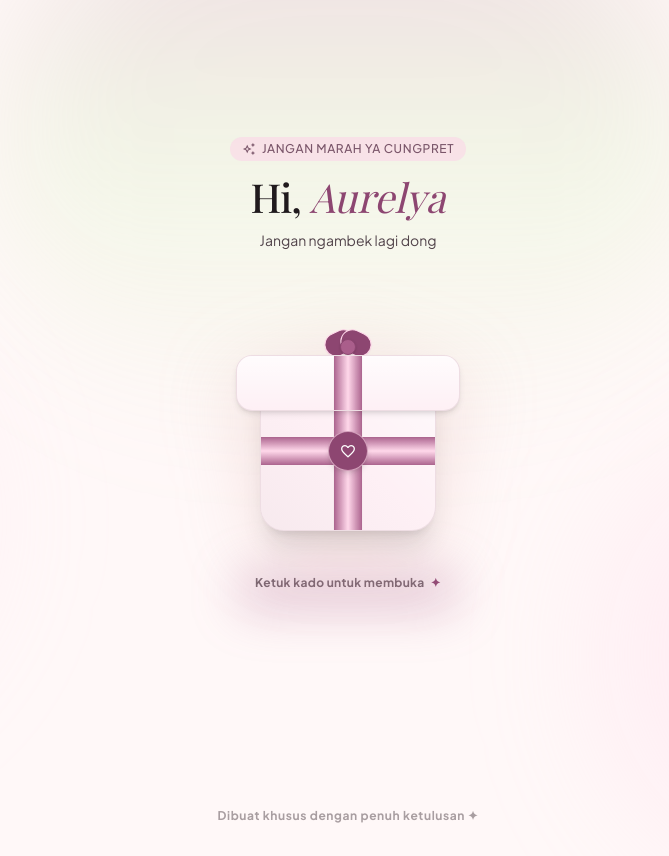
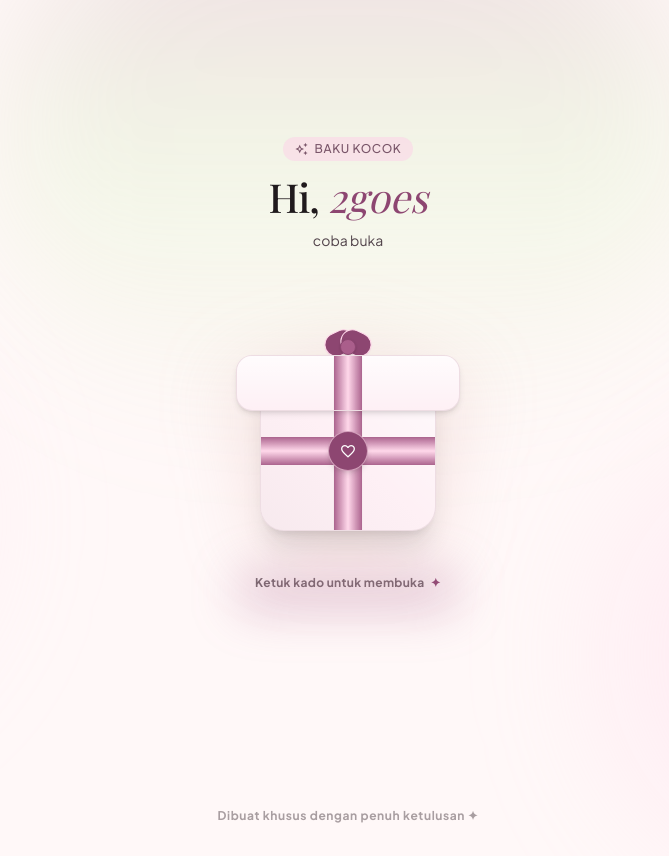
Before and after one commit to AnargyaSean/latihan-web, a plain HTML site: page index.html in a window 1280 px wide. Shown: the whole page, without its empty margins (292-961 px from the left). Drawn offline with nearby package versions, Linux system fonts and the light colour scheme.

Commit message:
buat gustris

```diff
--- a/index.html
+++ b/index.html
@@ -143,25 +143,25 @@
 <span class="material-symbols-outlined text-[18px]">verified</span>
 </div>
 <span class="text-[0.7rem] font-label-sm px-3 py-0.5 rounded-full bg-primary-container/30 text-on-primary-container tracking-widest uppercase font-semibold" id="card-badge-tag">
-            Jangan ngambek lagi dong
+            baku kocok
           </span>
 </div>
 <!-- Salutation -->
 <div class="text-center mb-3">
 <h2 class="font-headline-sm text-[20px] text-on-surface">
-            Dearest <span class="font-headline-sm italic text-primary" id="card-recipient-name">Aurelya</span>,
+            Dearest <span class="font-headline-sm italic text-primary" id="card-recipient-name">2goes</span>,
           </h2>
 </div>
 <!-- Personal Message -->
 <div class="my-3 px-1">
 <p class="font-editorial-quote text-[16px] text-on-surface/90 text-center leading-relaxed italic" id="card-message-text">
-            “From the deepest part of my heart, I'm sorry for the pain I caused you. Jangan ngambek lagi dong”
+            “enak banget nyepongin abang”
           </p>
 </div>
 <!-- Closing & Sender Signature -->
 <div class="text-center pt-3 border-t border-outline-variant/20 flex flex-col items-center">
 <span class="text-[0.7rem] font-label-sm text-on-surface-variant/75 uppercase tracking-widest mb-1" id="card-closing-text">Dengan penuh rasa hangat,</span>
-<span class="font-headline-sm italic text-on-surface text-[16px]" id="card-sender-sign">From me</span>
+<span class="font-headline-sm italic text-on-surface text-[16px]" id="card-sender-sign">perkumpulan boti meduri</span>
 </div>
 <!-- Graceful Replay / Close Action -->
 <div class="mt-5 flex justify-center">
@@ -188,12 +188,12 @@
     // Cukup ubah nama, pesan, atau opsi di bawah ini:
     // ==========================================
     const giftData = {
-      name: "Aurelya", // Ubah nama teman / penerima
-      occasionBadge: "jangan marah ya cungpret", // Subtitle atau jenis momen
-      subheading: "Jangan ngambek lagi dong",
-      message: "From the deepest part of my heart, i'm sorry for the pain i caused you. janji gak lagi beneran ni", // Isi pesan ucapan personal
+      name: "2goes", // Ubah nama teman / penerima
+      occasionBadge: "baku kocok", // Subtitle atau jenis momen
+      subheading: "coba buka",
+      message: "enak banget nyepongin abang", // Isi pesan ucapan personal
       closing: "Dengan penuh rasa hangat,",
-      sender: "From me", // Nama pengirim (opsional)
+      sender: "perkumpulan boti meduri", // Nama pengirim (opsional)
       themeColor: "#dda7a5" // Aksen warna soft pastel
     };
 
```
